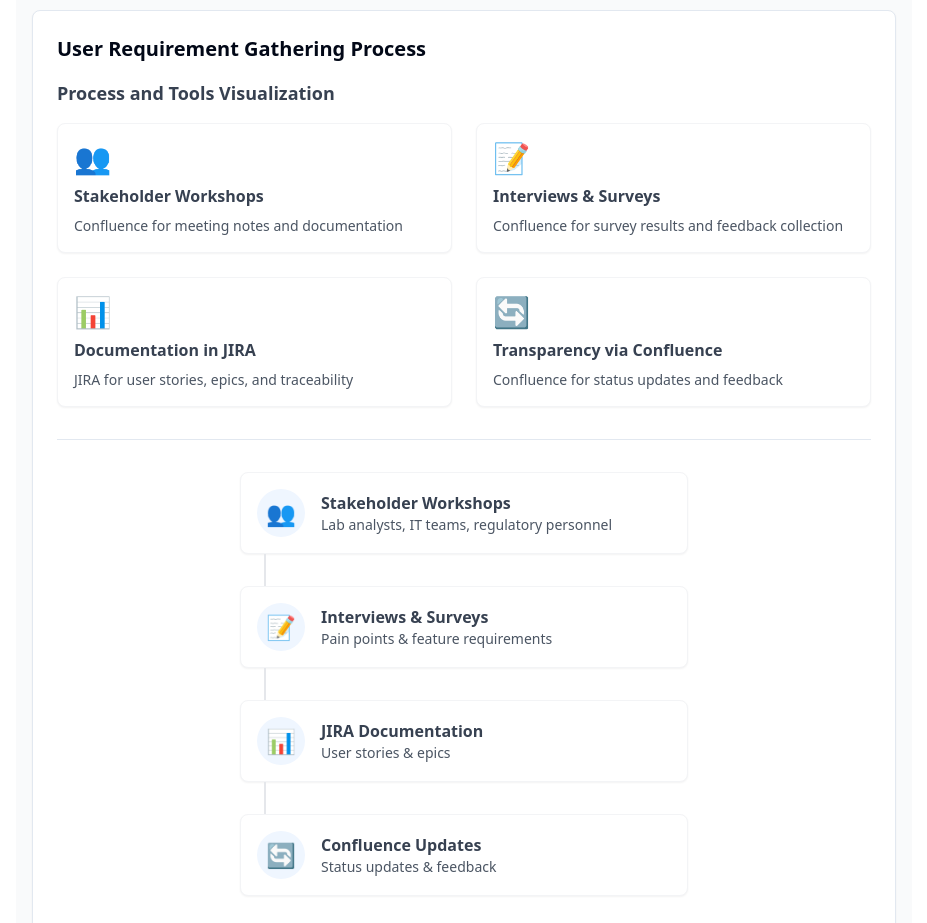
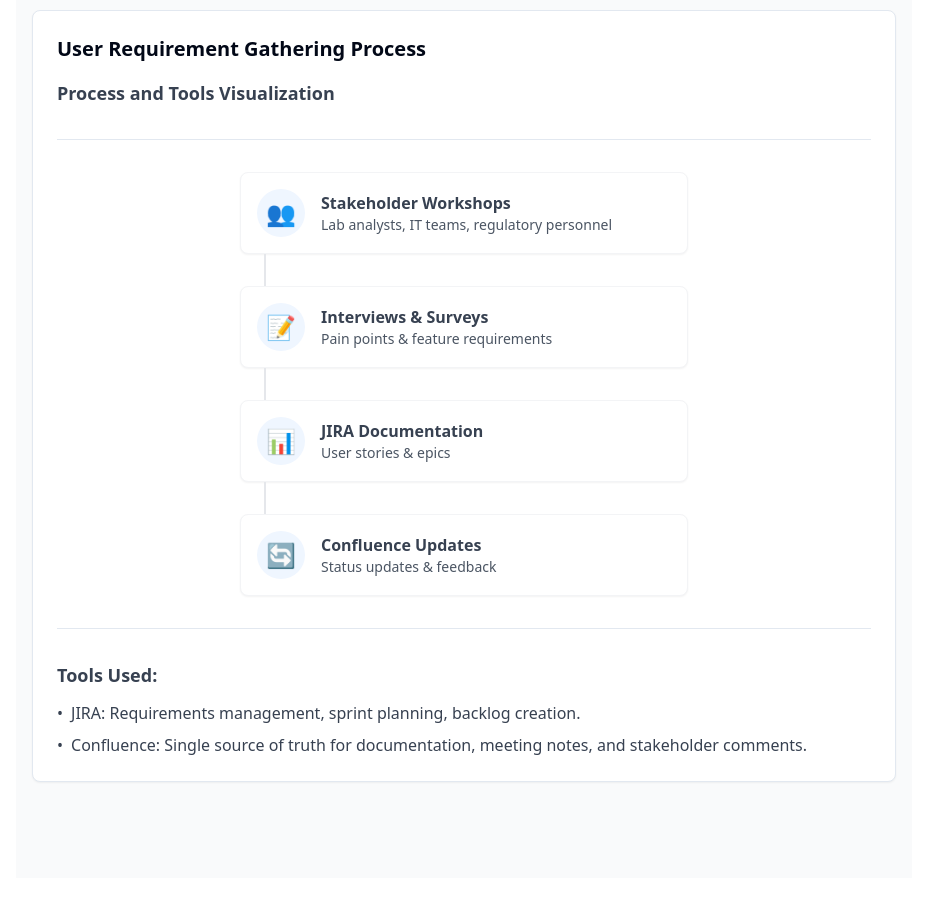
Before and after one commit to jnakkash/jnakkash-project-portfolio, a React (Vite) app: page /requirements in a window 1280 px wide. Shown: the part 4620-5543 px from the top of the page, without its empty margins (176-1103 px from the left). Built offline with nearby package versions, Linux system fonts and the light colour scheme.

Commit message:
Delete unnecessary files and components
This commit removes the specified files and components from the repository to streamline the project structure.
[skip gpt_engineer]

```diff
--- a/src/components/NewRequirementsSection.tsx
+++ b/src/components/NewRequirementsSection.tsx
@@ -28,42 +28,6 @@ export function NewRequirementsSection() {
             <div className="space-y-8 text-gray-700">
               <div>
                 <h4 className="text-lg font-semibold mb-4">Process and Tools Visualization</h4>
-                <div className="grid grid-cols-1 md:grid-cols-2 gap-6 mb-8">
-                  {[
-                    {
-                      step: "Stakeholder Workshops",
-                      tools: "Confluence for meeting notes and documentation",
-                      icon: "👥"
-                    },
-                    {
-                      step: "Interviews & Surveys",
-                      tools: "Confluence for survey results and feedback collection",
-                      icon: "📝"
-                    },
-                    {
-                      step: "Documentation in JIRA",
-                      tools: "JIRA for user stories, epics, and traceability",
-                      icon: "📊"
-                    },
-                    {
-                      step: "Transparency via Confluence",
-                      tools: "Confluence for status updates and feedback",
-                      icon: "🔄"
-                    }
-                  ].map((item, index) => (
-                    <motion.div
-                      key={index}
-                      initial={{ opacity: 0, y: 20 }}
-                      whileInView={{ opacity: 1, y: 0 }}
-                      transition={{ duration: 0.5, delay: index * 0.1 }}
-                      className="bg-white p-4 rounded-lg shadow-sm border border-gray-100"
-                    >
-                      <div className="text-3xl mb-2">{item.icon}</div>
-                      <h5 className="font-semibold mb-2">{item.step}</h5>
-                      <p className="text-sm text-gray-600">{item.tools}</p>
-                    </motion.div>
-                  ))}
-                </div>
               </div>
 
               <Separator className="my-8" />
```
